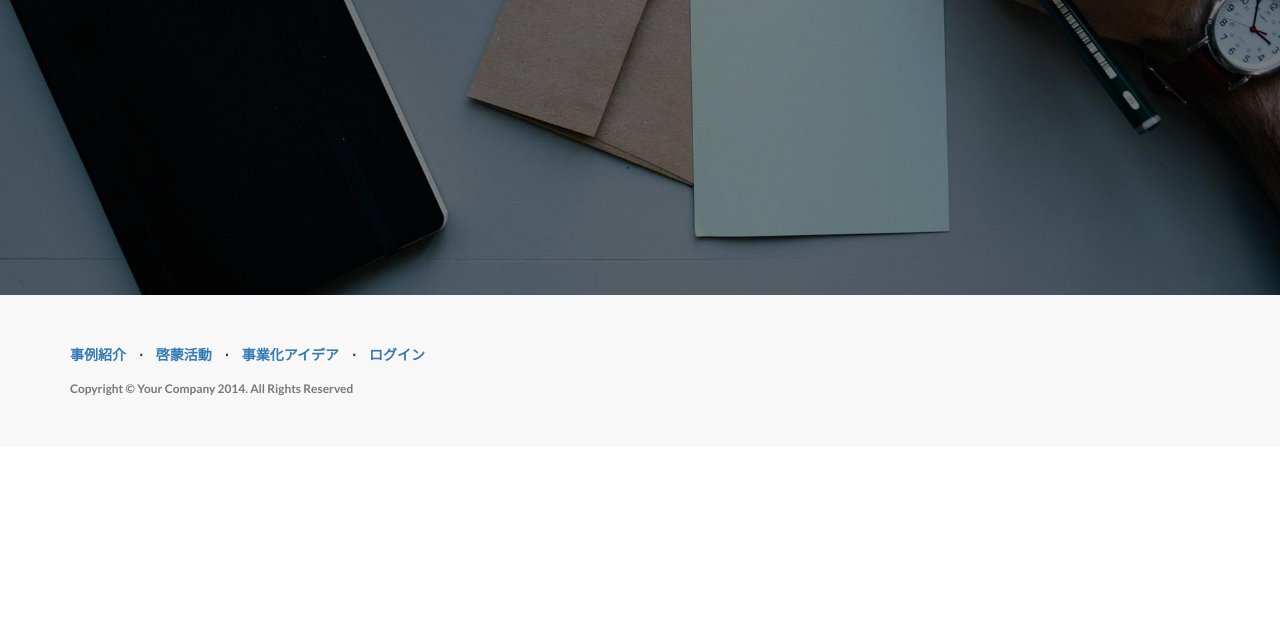
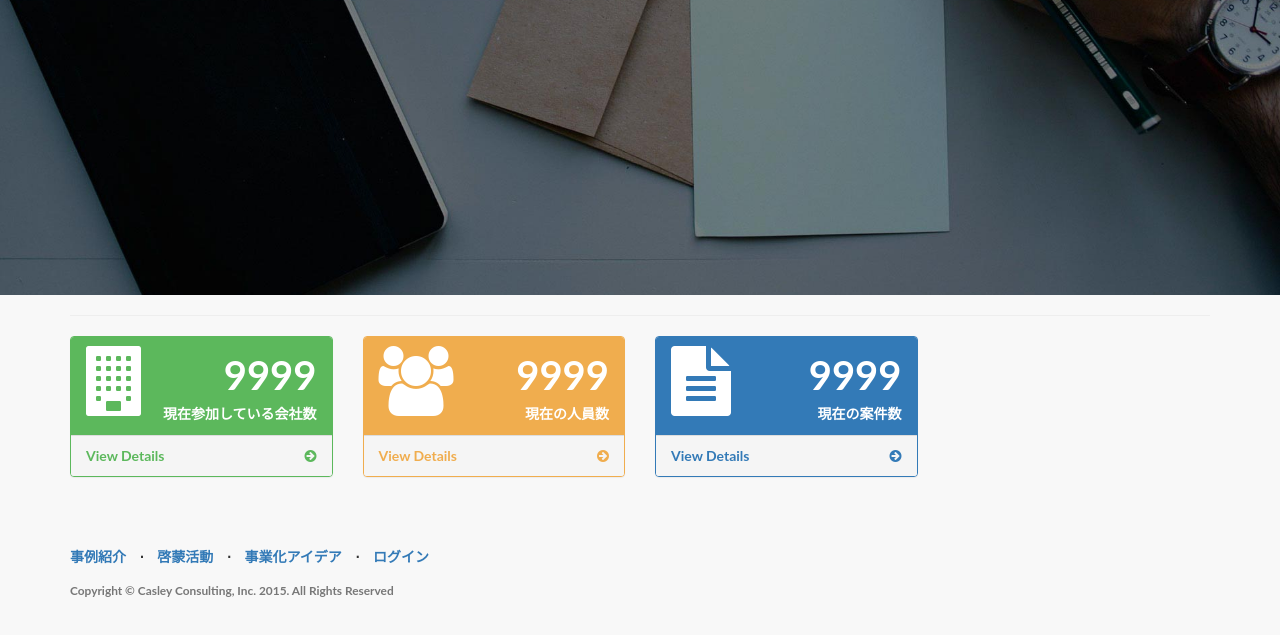
Before and after one commit to omiend/MIERU, a website: page top.html in a window 1280 px wide. Shown: the part 453-1088 px from the top of the page. Before the commit the page ends 900 px from the top, so only its background shows below. Drawn offline with Linux system fonts and the light colour scheme; files whose address does not match are found by name.

Commit message:
トップ画面作成

```diff
--- a/top.html
+++ b/top.html
@@ -17,9 +17,12 @@
     <!-- Custom CSS -->
     <link href="css/landing-page.css" rel="stylesheet">
 
+    <!-- Custom CSS -->
+    <link href="dist/css/sb-admin-2.css" rel="stylesheet">
+
     <!-- Custom Fonts -->
-    <link href="font-awesome/css/font-awesome.min.css" rel="stylesheet" type="text/css">
-    <link href="http://fonts.googleapis.com/css?family=Lato:300,400,700,300italic,400italic,700italic" rel="stylesheet" type="text/css">
+    <link href="bower_components/font-awesome/css/font-awesome.min.css" rel="stylesheet" type="text/css">
+    <!-- <link href="http://fonts.googleapis.com/css?family=Lato:300,400,700,300italic,400italic,700italic" rel="stylesheet" type="text/css"> -->
 
     <!-- HTML5 Shim and Respond.js IE8 support of HTML5 elements and media queries -->
     <!-- WARNING: Respond.js doesn't work if you view the page via file:// -->
@@ -60,9 +63,7 @@
 
     <!-- Header -->
     <div class="intro-header">
-
         <div class="container">
-
             <div class="row">
                 <div class="col-lg-12">
                     <div class="intro-message">
@@ -72,14 +73,86 @@
                     </div>
                 </div>
             </div>
+        </div>
+    </div>
 
-        </div>
-        <!-- /.container -->
+		<div class="container">
+	      <div class="row">
+	          <div class="col-lg-12">
+	              <hr />
+	          </div>
+	      </div>
+	      <div class="row">
+	          <div class="col-lg-3 col-md-6">
+	              <div class="panel panel-green">
+	                  <div class="panel-heading">
+	                      <div class="row">
+	                          <div class="col-xs-3">
+	                              <i class="fa fa-building fa-5x"></i>
+	                          </div>
+	                          <div class="col-xs-9 text-right">
+	                              <div class="huge">9999</div>
+	                              <div>現在参加している会社数</div>
+	                          </div>
+	                      </div>
+	                  </div>
+	                  <a href="#">
+	                      <div class="panel-footer">
+	                          <span class="pull-left">View Details</span>
+	                          <span class="pull-right"><i class="fa fa-arrow-circle-right"></i></span>
+	                          <div class="clearfix"></div>
+	                      </div>
+	                  </a>
+	              </div>
+	          </div>
+	          <div class="col-lg-3 col-md-6">
+	              <div class="panel panel-yellow">
+	                  <div class="panel-heading">
+	                      <div class="row">
+	                          <div class="col-xs-3">
+	                              <i class="fa fa-users fa-5x"></i>
+	                          </div>
+	                          <div class="col-xs-9 text-right">
+	                              <div class="huge">9999</div>
+	                              <div>現在の人員数</div>
+	                          </div>
+	                      </div>
+	                  </div>
+	                  <a href="#">
+	                      <div class="panel-footer">
+	                          <span class="pull-left">View Details</span>
+	                          <span class="pull-right"><i class="fa fa-arrow-circle-right"></i></span>
+	                          <div class="clearfix"></div>
+	                      </div>
+	                  </a>
+	              </div>
+	          </div>
+	          <div class="col-lg-3 col-md-6">
+	              <div class="panel panel-primary">
+	                  <div class="panel-heading">
+	                      <div class="row">
+	                          <div class="col-xs-3">
+	                              <i class="fa fa-file-text fa-5x"></i>
+	                          </div>
+	                          <div class="col-xs-9 text-right">
+	                              <div class="huge">9999</div>
+	                              <div>現在の案件数</div>
+	                          </div>
+	                      </div>
+	                  </div>
+	                  <a href="#">
+	                      <div class="panel-footer">
+	                          <span class="pull-left">View Details</span>
+	                          <span class="pull-right"><i class="fa fa-arrow-circle-right"></i></span>
+	                          <div class="clearfix"></div>
+	                      </div>
+	                  </a>
+	              </div>
+	          </div>
+	      </div>
+	    </div>
+    </div>
 
-    </div>
-    <!-- /.intro-header -->
-
-    <!-- Footer -->
     <footer>
         <div class="container">
             <div class="row">
@@ -101,7 +174,7 @@
                             <a href="login.html">ログイン</a>
                         </li>
                     </ul>
-                    <p class="copyright text-muted small">Copyright &copy; Your Company 2014. All Rights Reserved</p>
+                    <p class="copyright text-muted small">Copyright &copy; Casley Consulting, Inc. 2015. All Rights Reserved</p>
                 </div>
             </div>
         </div>
```
